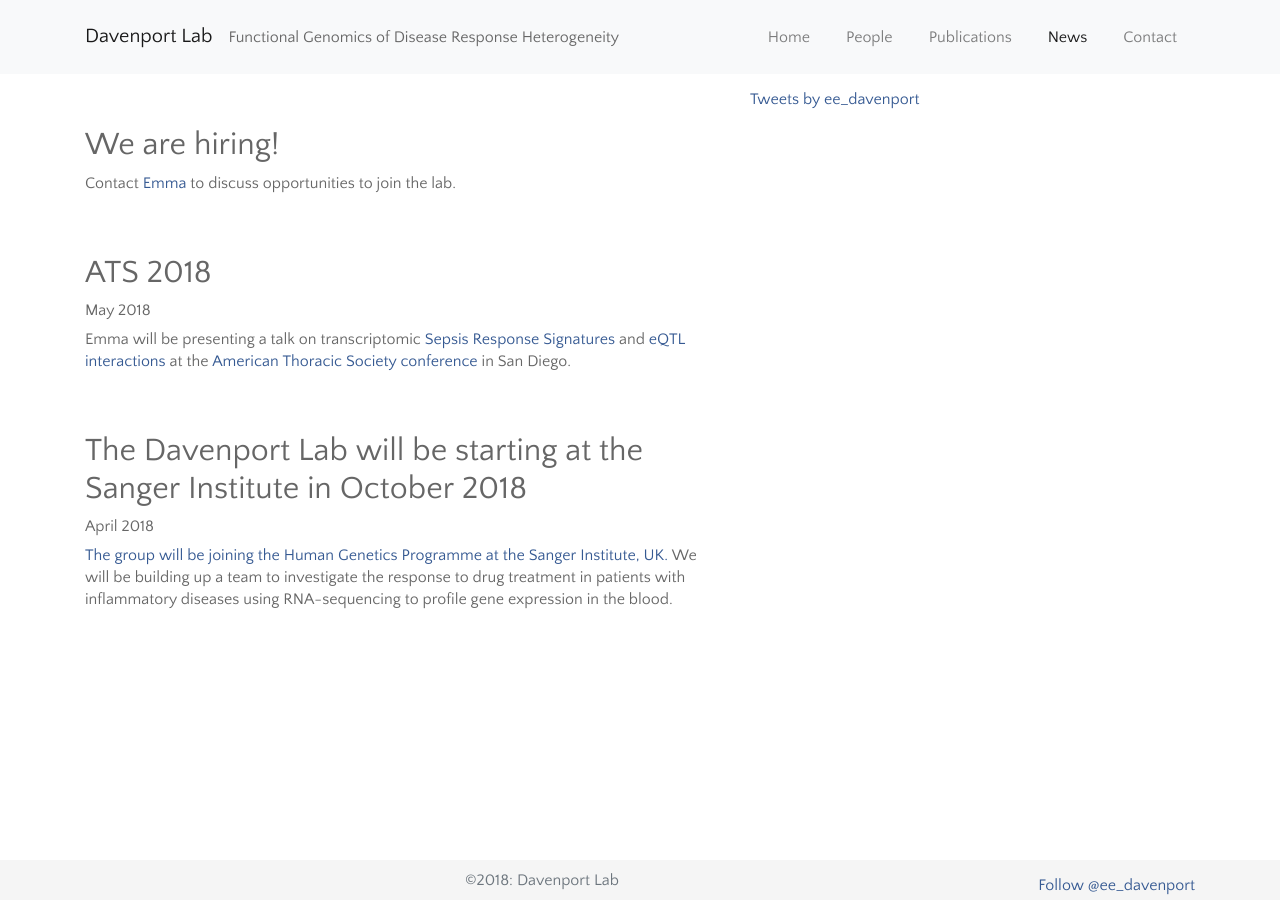
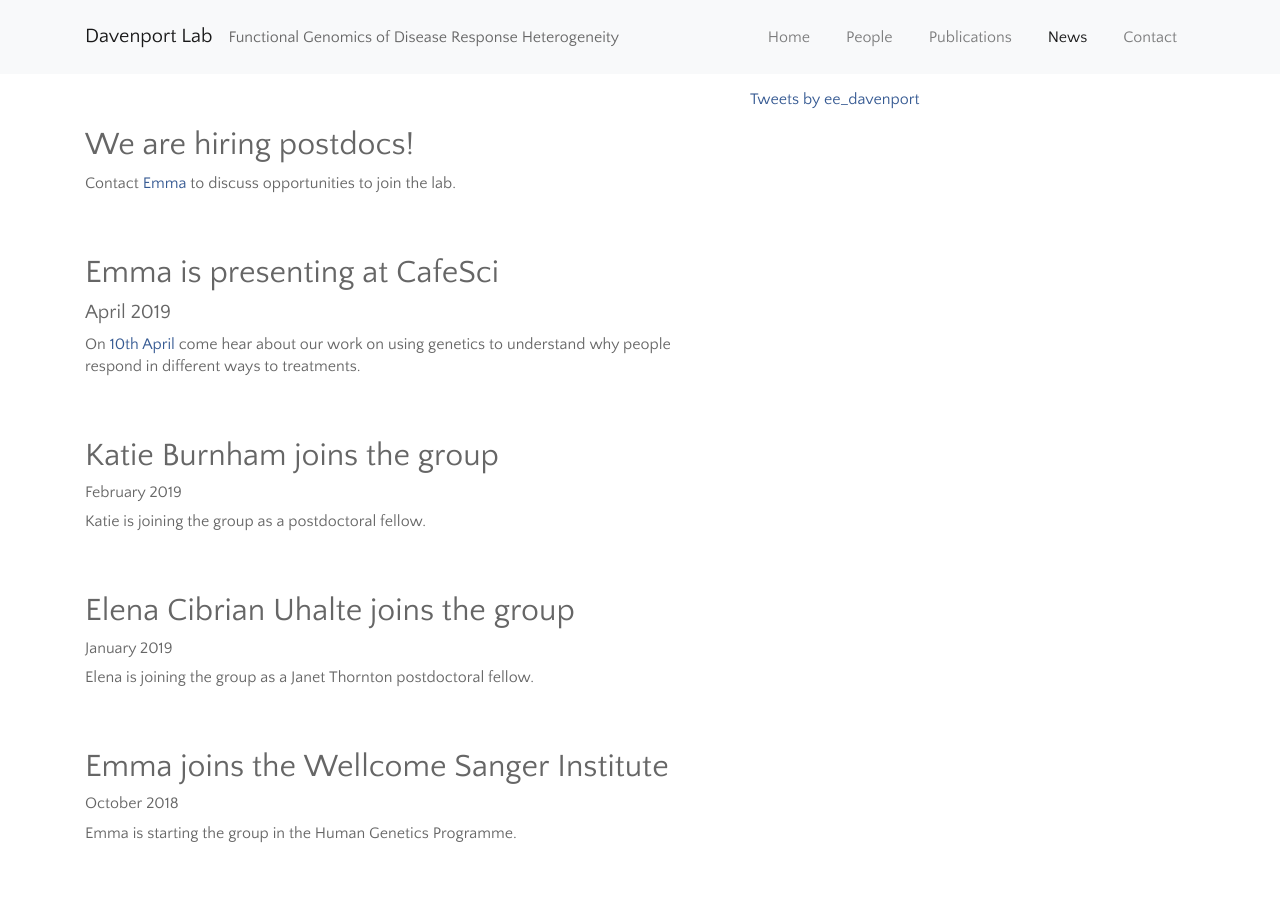
Before and after one commit to davenportlab/davenportlab.github.io, a Jekyll site: the page built from news.md, in a window 1280 px wide and 900 px high. Built offline with Jekyll 4.4.1, drawn with Linux system fonts in a browser that asks for light colours; nearby versions of some CDN libraries; comment, search, counter and statistics services are not loaded; some of the changed text lies outside the part shown.

Commit message:
Added Elena and Katie to the website and updated the news and (#11)
publications

```diff
--- a/_includes/foot.html
+++ b/_includes/foot.html
@@ -1,7 +1,7 @@
 <footer class="footer">
   <div class="container">
     <div class="row">
-      <div class="col-sm-4 offset-sm-4 text-muted">&copy;2018: Davenport Lab</div>
+      <div class="col-sm-4 offset-sm-4 text-muted">&copy;2018-2019: Davenport Lab</div>
       <div class="col-sm-4 text-right twitter-button-holder">
         <a href="https://twitter.com/ee_davenport?ref_src=twsrc%5Etfw" class="twitter-follow-button" data-show-count="false">Follow @ee_davenport</a>
         <script async src="https://platform.twitter.com/widgets.js" charset="utf-8"></script>
--- a/news.md
+++ b/news.md
@@ -2,8 +2,32 @@
 layout: twitter_side
 ---
 <br>
-# We are hiring!
-Contact [Emma](mailto:edaven@broadinstitute.org) to discuss opportunities to join the lab.
+# We are hiring postdocs!
+Contact [Emma](mailto:emma.davenport@sanger.ac.uk) to discuss opportunities to join the lab.
+<br>
+<br>
+<br>
+# Emma is presenting at CafeSci
+#### April 2019
+On [10th April](https://publicengagement.wellcomegenomecampus.org/events/cafe-sci-cambridge-making-your-medicines-personal-is-it-all-in-your-genes){:target="_blank"} come hear about our work on using genetics to understand why people respond in different ways to treatments.
+<br>
+<br>
+<br>
+# Katie Burnham joins the group
+##### February 2019
+Katie is joining the group as a postdoctoral fellow.
+<br>
+<br>
+<br>
+# Elena Cibrian Uhalte joins the group
+##### January 2019
+Elena is joining the group as a Janet Thornton postdoctoral fellow.
+<br>
+<br>
+<br>
+# Emma joins the Wellcome Sanger Institute
+##### October 2018
+Emma is starting the group in the Human Genetics Programme.
 <br>
 <br>
 <br>
@@ -13,6 +37,6 @@
 <br>
 <br>
 <br>
-# The Davenport Lab will be starting at the Sanger Institute in October 2018
+# The Davenport Lab will be starting at the Wellcome Sanger Institute in October 2018
 ##### April 2018
 [The group will be joining the Human Genetics Programme at the Sanger Institute, UK.](http://www.sanger.ac.uk/news/view/emma-davenport-and-hilary-martin-lead-research-groups-human-genetics-programme){:target="_blank"}  We will be building up a team to investigate the response to drug treatment in patients with inflammatory diseases using RNA-sequencing to profile gene expression in the blood.
```
Also changed, not shown: _data/people.yml (+13 -2 lines), contact.md (+5 -2 lines), people.html (+5 -4 lines), publications.md (+7 -2 lines), README.md, assets/img/people/Blank.jpg (added), assets/img/people/Elena_CibrianUhalte.jpg (added), assets/img/people/Katie_Burnham.jpg (added), 1 other file.
